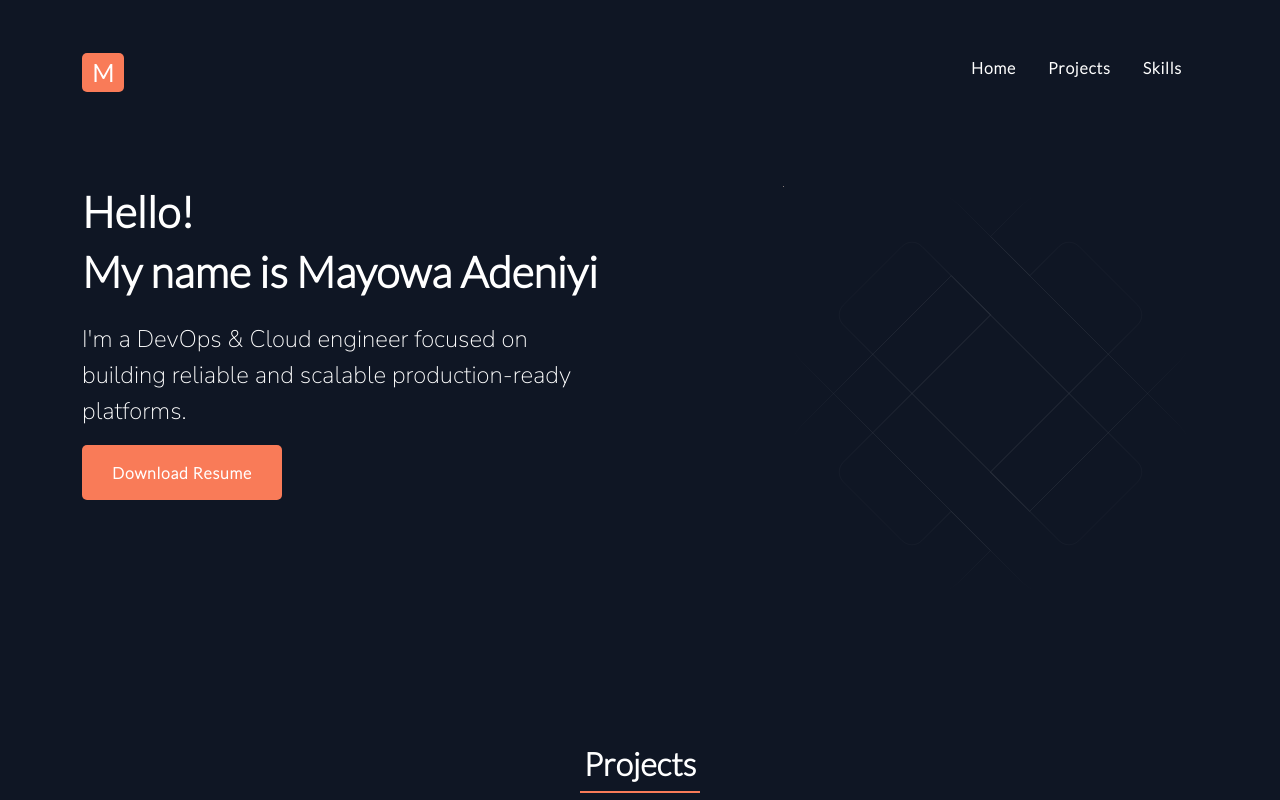
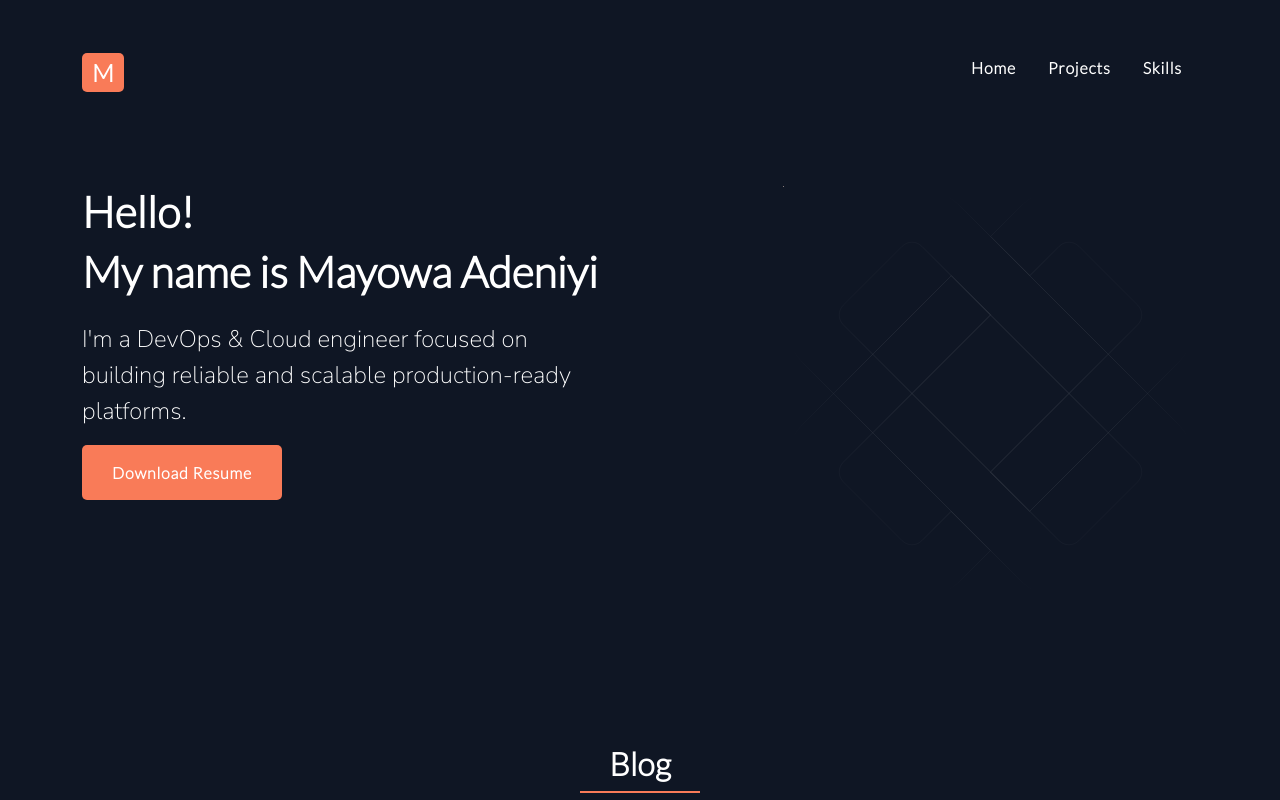
Before and after one commit to Ademayowa/portfolio-website-v2, a Next.js app: page / in a window 1280 px wide. Shown: the top 800 px of the page. Built offline with nearby package versions, Linux system fonts and the light colour scheme.

Commit message:
chore: update title to blog

```diff
--- a/components/Project.js
+++ b/components/Project.js
@@ -8,7 +8,7 @@ export default function Project({ project }) {
   return (
     <section className={styles.project} id='projects'>
       <Container>
-        <Title title='Projects' />
+        <Title title='Blog' />
         <div className='center-line mb-5' />
         <Row className='gx-2'>
           {project.map((project) => (
```
